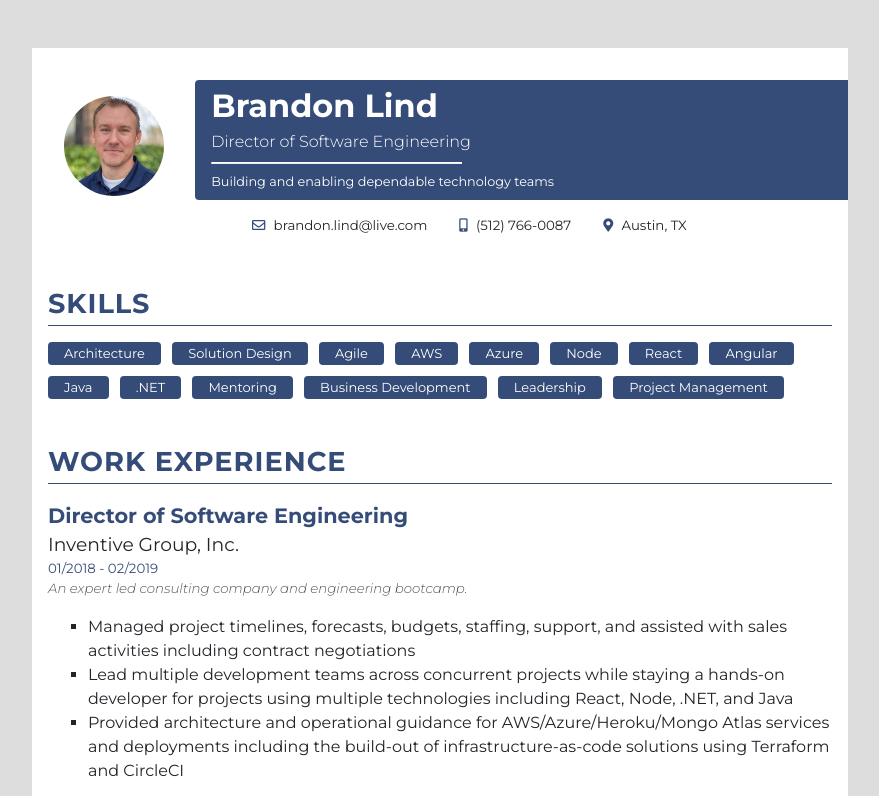
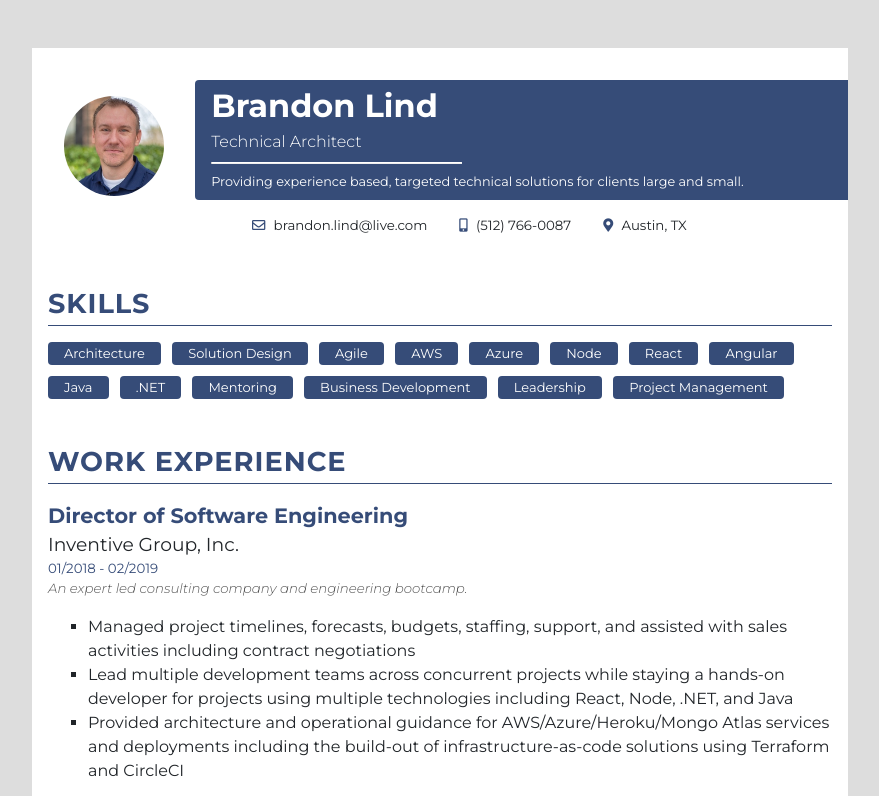
Before and after one commit to ripvanbl/resume-creator, a website: page index.html in a window 1280 px wide. Shown: the top 796 px of the page, without its empty margins (200-1079 px from the left). Drawn offline with nearby package versions, Linux system fonts and the light colour scheme.

Commit message:
Changing intro for technical architect

```diff
--- a/index.html
+++ b/index.html
@@ -17,9 +17,9 @@
         <div class="mugshot"></div>
         <div class="jumbo">
           <h1>Brandon Lind</h1>
-          <h2>Director of Software Engineering</h2>
+          <h2>Technical Architect</h2>
           <hr />
-          <p>Building and enabling dependable technology teams</p>
+          <p>Providing experience based, targeted technical solutions for clients large and small.</p>
         </div>
         <ul class="contact">
           <li><i class="far fa-envelope"></i> brandon.lind@live.com</li>
```
